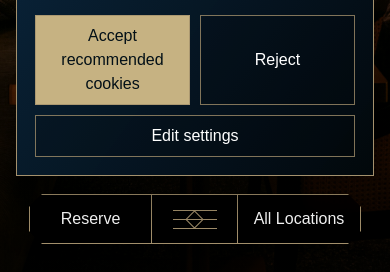
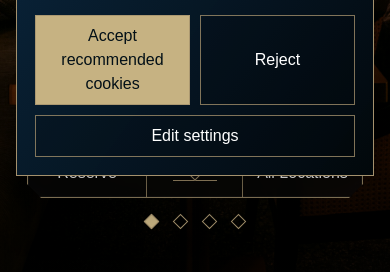
Before and after one commit to diegaless/premium-restaurant-template, a website built with Vite: page index.html in a window 390 px wide. Shown: the part 572-844 px from the top of the page. Built offline with nearby package versions, Linux system fonts and the light colour scheme; a web font is replaced by a local one.

Commit message:
Match fixed quick menu styling

```diff
--- a/styles.css
+++ b/styles.css
@@ -240,13 +240,17 @@ input {
   left: 50%;
   bottom: 74px;
   display: grid;
-  grid-template-columns: 120px 94px 120px;
-  height: 48px;
+  grid-template-columns: 120px 96px 120px;
+  width: 336px;
+  height: 50px;
   transform: translateX(-50%);
-  clip-path: polygon(13px 0, calc(100% - 13px) 0, 100% 13px, 100% calc(100% - 13px), calc(100% - 13px) 100%, 13px 100%, 0 calc(100% - 13px), 0 13px);
-  border: 1px solid var(--gold);
-  background: rgba(0, 0, 0, 0.72);
-  backdrop-filter: blur(8px);
+  clip-path: polygon(14px 0, calc(100% - 14px) 0, 100% 14px, 100% calc(100% - 14px), calc(100% - 14px) 100%, 14px 100%, 0 calc(100% - 14px), 0 14px);
+  border: 1px solid rgba(164, 145, 109, 0.88);
+  background: rgba(10, 10, 9, 0.74);
+  box-shadow:
+    0 14px 28px rgba(0, 0, 0, 0.34),
+    inset 0 0 0 1px rgba(255, 255, 255, 0.04);
+  backdrop-filter: blur(9px);
 }
 
 .quick-actions a,
@@ -254,10 +258,10 @@ input {
   display: grid;
   place-items: center;
   border: 0;
-  border-right: 1px solid var(--gold);
+  border-right: 1px solid rgba(164, 145, 109, 0.82);
   color: var(--white);
   background: transparent;
-  font-size: 18px;
+  font-size: 16px;
   font-weight: 300;
   cursor: pointer;
 }
@@ -268,19 +272,13 @@ input {
 
 .nav-toggle {
   position: relative;
-}
-
-.nav-toggle span,
-.nav-toggle span::before,
-.nav-toggle span::after {
-  width: 44px;
-  height: 1px;
-  background: var(--gold);
 }
 
 .nav-toggle span {
   position: relative;
   display: block;
+  width: 44px;
+  height: 18px;
 }
 
 .nav-toggle span::before,
@@ -288,23 +286,29 @@ input {
   content: "";
   position: absolute;
   left: 0;
+  width: 44px;
+  height: 1px;
+  background: var(--gold);
 }
 
 .nav-toggle span::before {
-  top: -9px;
+  top: 1px;
 }
 
 .nav-toggle span::after {
-  top: 9px;
+  bottom: 1px;
 }
 
 .nav-toggle::after {
   content: "";
   position: absolute;
-  width: 11px;
-  height: 11px;
+  left: 50%;
+  top: 50%;
+  width: 9px;
+  height: 9px;
   border: 1px solid var(--gold);
-  transform: rotate(45deg);
+  background: rgba(10, 10, 9, 0.74);
+  transform: translate(-50%, -50%) rotate(45deg);
 }
 
 .patterned {
@@ -2646,7 +2650,7 @@ body.modal-open {
   }
 
   .hero-dots {
-    bottom: 112px;
+    bottom: 45px;
   }
 
   .hero-labels {
@@ -2683,9 +2687,9 @@ body.modal-open {
   }
 
   .quick-actions {
-    bottom: 28px;
-    grid-template-columns: 1fr 86px 1fr;
-    width: calc(100vw - 58px);
+    bottom: 74px;
+    grid-template-columns: minmax(0, 120px) minmax(82px, 96px) minmax(0, 120px);
+    width: min(336px, calc(100vw - 40px));
     height: 50px;
   }
 
```
